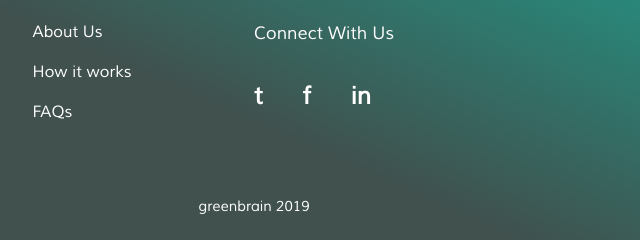
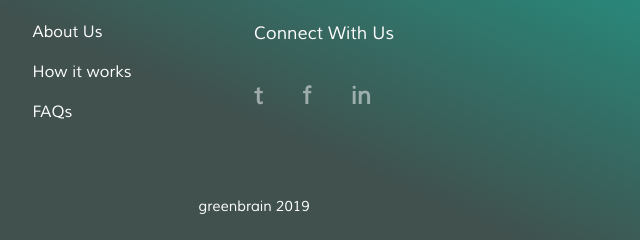
Before and after one commit to amaechichisom/greenbrain, a plain HTML site: page index.html in a window 1280 px wide. Shown: the part 2694-2934 px from the top of the page, 386-1026 px from the left. Drawn offline with nearby package versions, Linux system fonts and the light colour scheme; files that its build step writes are made by us from their sources.

Commit message:
minor changes

```diff
--- a/css/index.css
+++ b/css/index.css
@@ -358,6 +358,10 @@ footer{
     color:#1a051d;
 }
 
+.social__icon{
+    opacity: 0.5;
+}
+
 @media only screen and (max-width: 768px) {
     header{
         padding-left:1rem !important;
```
